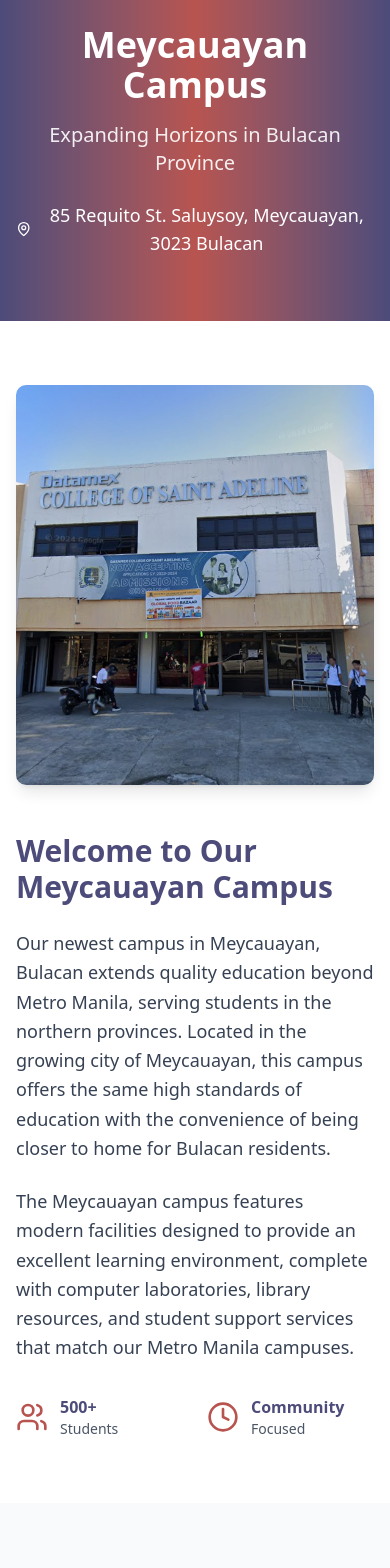
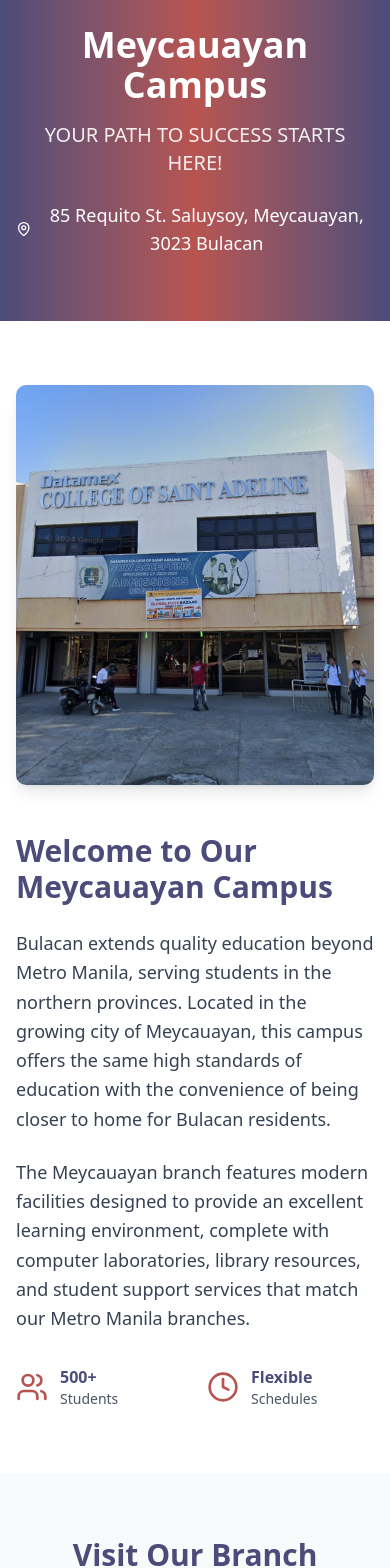
Before and after one commit to grnd-21/dcsaUI, a Next.js app: page /branches/meycauayan in a window 390 px wide. Shown: the part 300-1868 px from the top of the page. Built offline with nearby package versions, Linux system fonts and the light colour scheme.

Commit message:
Same as above

```diff
--- a/app/branches/caloocan/page.tsx
+++ b/app/branches/caloocan/page.tsx
@@ -15,7 +15,7 @@
             Caloocan Branch
           </h1>
           <p className="text-xl md:text-2xl mb-6 opacity-90">
-            YOUR PATH TO SUCCESS STARTS HERE
+            YOUR PATH TO SUCCESS STARTS HERE!
           </p>
           <div className="flex items-center justify-center gap-2 text-lg">
             <MapPin className="h-5 w-5" />
@@ -77,7 +77,7 @@
       <section className="py-16 px-4 bg-gray-50" data-aos="fade-up" data-aos-duration="500">
         <div className="max-w-6xl mx-auto">
           <h2 className="text-3xl md:text-4xl font-bold text-center text-[#4C4B7A] mb-12">
-            Visit Our Campus
+            Visit Our Branch
           </h2>
 
           <div className="grid lg:grid-cols-2 gap-12">
--- a/app/branches/fairview/page.tsx
+++ b/app/branches/fairview/page.tsx
@@ -68,7 +68,7 @@
       {/* Map and Contact Info */}
       <section className="py-16 px-4 bg-gray-50" data-aos="fade-up" data-aos-duration="500">
         <div className="max-w-6xl mx-auto">
-          <h2 className="text-3xl md:text-4xl font-bold text-center text-[#4C4B7A] mb-12">Visit Our Campus</h2>
+          <h2 className="text-3xl md:text-4xl font-bold text-center text-[#4C4B7A] mb-12">Visit Our Branch</h2>
 
           <div className="grid lg:grid-cols-2 gap-12">
             {/* Map */}
--- a/app/branches/meycauayan/page.tsx
+++ b/app/branches/meycauayan/page.tsx
@@ -1,7 +1,7 @@
 import Navbar from "@/components/ui/navbar"
 import Footer from "@/components/ui/footer"
 import { Card, CardContent } from "@/components/ui/card"
-import { MapPin, Phone, Clock, Users } from "lucide-react"
+import { MapPin, Phone, Clock, Users, Facebook } from "lucide-react"
 
 export default function MeycauayanBranch() {
   return (
@@ -12,7 +12,7 @@
       <section className="bg-gradient-to-r from-[#4C4B7A] via-[#B85450] to-[#4C4B7A] text-white py-16 px-4" data-aos="fade-down" data-aos-duration="500">
         <div className="max-w-6xl mx-auto text-center">
           <h1 className="text-4xl md:text-6xl font-bold mb-4">Meycauayan Campus</h1>
-          <p className="text-xl md:text-2xl mb-6 opacity-90">Expanding Horizons in Bulacan Province</p>
+          <p className="text-xl md:text-2xl mb-6 opacity-90">YOUR PATH TO SUCCESS STARTS HERE!</p>
           <div className="flex items-center justify-center gap-2 text-lg">
             <MapPin className="h-5 w-5" />
             <span>85 Requito St. Saluysoy, Meycauayan, 3023 Bulacan</span>
@@ -35,14 +35,14 @@
             <div>
               <h2 className="text-3xl md:text-4xl font-bold text-[#4C4B7A] mb-6">Welcome to Our Meycauayan Campus</h2>
               <p className="text-lg text-gray-700 mb-6 leading-relaxed">
-                Our newest campus in Meycauayan, Bulacan extends quality education beyond Metro Manila, serving students
+                Bulacan extends quality education beyond Metro Manila, serving students
                 in the northern provinces. Located in the growing city of Meycauayan, this campus offers the same high
                 standards of education with the convenience of being closer to home for Bulacan residents.
               </p>
               <p className="text-lg text-gray-700 mb-8 leading-relaxed">
-                The Meycauayan campus features modern facilities designed to provide an excellent learning environment,
+                The Meycauayan branch features modern facilities designed to provide an excellent learning environment,
                 complete with computer laboratories, library resources, and student support services that match our
-                Metro Manila campuses.
+                Metro Manila branches.
               </p>
 
               <div className="grid grid-cols-2 gap-6">
@@ -56,8 +56,8 @@
                 <div className="flex items-center gap-3">
                   <Clock className="h-8 w-8 text-[#B85450]" />
                   <div>
-                    <h3 className="font-semibold text-[#4C4B7A]">Community</h3>
-                    <p className="text-sm text-gray-600">Focused</p>
+                    <h3 className="font-semibold text-[#4C4B7A]">Flexible</h3>
+                    <p className="text-sm text-gray-600">Schedules</p>
                   </div>
                 </div>
               </div>
@@ -69,7 +69,7 @@
       {/* Map and Contact Info */}
       <section className="py-16 px-4 bg-gray-50" data-aos="fade-up" data-aos-duration="500">
         <div className="max-w-6xl mx-auto">
-          <h2 className="text-3xl md:text-4xl font-bold text-center text-[#4C4B7A] mb-12">Visit Our Campus</h2>
+          <h2 className="text-3xl md:text-4xl font-bold text-center text-[#4C4B7A] mb-12">Visit Our Branch</h2>
 
           <div className="grid lg:grid-cols-2 gap-12">
             {/* Map */}
@@ -83,7 +83,7 @@
                   allowFullScreen
                   loading="lazy"
                   referrerPolicy="no-referrer-when-downgrade"
-                  title="Meycauayan Campus Location"
+                  title="Meycauayan Branch Location"
                 ></iframe>
               </CardContent>
             </Card>
@@ -115,9 +115,7 @@
                     <div>
                       <h3 className="font-semibold text-[#4C4B7A] mb-2">Contact Information</h3>
                       <p className="text-gray-700 mb-2">
-                        Phone: (044) 456-7890
-                        <br />
-                        Mobile: +63 917 456 7890
+                        Mobile: +63 951 296-5086
                       </p>
                       <p className="text-gray-700">Email: meycauayan@datamex.edu.ph</p>
                     </div>
@@ -142,6 +140,27 @@
                   </div>
                 </CardContent>
               </Card>
+              <Card>
+                <CardContent className="p-6">
+                  <div className="flex items-start gap-4">
+                    <Facebook className="h-6 w-6 text-[#B85450] mt-1 flex-shrink-0" />
+                    <div>
+                      <h3 className="font-semibold text-[#4C4B7A] mb-2">Facebook Page</h3>
+                      <p className="text-gray-700">
+                        Datamex College of St. Adeline Meycauyan
+                        <a
+                          href="https://www.facebook.com/datamexcollegeofstadelinemeycauayan"
+                          target="_blank"
+                          rel="noopener noreferrer"
+                          className="flex items-center gap-2 text-[#B85450] hover:text-[#4C4B7A] transition-colors text-sm sm:text-base"
+                        >
+                          Follow us on Facebook
+                        </a>
+                      </p>
+                    </div>
+                  </div>
+                </CardContent>
+              </Card>
             </div>
           </div>
         </div>
--- a/app/branches/valenzuela/page.tsx
+++ b/app/branches/valenzuela/page.tsx
@@ -1,7 +1,7 @@
 import Navbar from "@/components/ui/navbar"
 import Footer from "@/components/ui/footer"
 import { Card, CardContent } from "@/components/ui/card"
-import { MapPin, Phone, Clock, Users } from "lucide-react"
+import { MapPin, Phone, Clock, Users, Facebook } from "lucide-react"
 
 export default function ValenzuelaBranch() {
   return (
@@ -11,8 +11,8 @@
       {/* Hero Banner */}
       <section className="bg-gradient-to-r from-[#B85450] via-[#4C4B7A] to-[#B85450] text-white py-16 px-4" data-aos="fade-down" data-aos-duration="500">
         <div className="max-w-6xl mx-auto text-center">
-          <h1 className="text-4xl md:text-6xl font-bold mb-4">Valenzuela Campus</h1>
-          <p className="text-xl md:text-2xl mb-6 opacity-90">Innovation and Learning in the Industrial Heart</p>
+          <h1 className="text-4xl md:text-6xl font-bold mb-4">Valenzuela Branch</h1>
+          <p className="text-xl md:text-2xl mb-6 opacity-90">YOUR PATH TO SUCCESS STARTS HERE!</p>
           <div className="flex items-center justify-center gap-2 text-lg">
             <MapPin className="h-5 w-5" />
             <span>2nd flr. Gotaco Bldg 2.32 MacArthur Highway, Valenzuela</span>
@@ -20,19 +20,19 @@
         </div>
       </section>
 
-      {/* Campus Description */}
+      {/* Branch Description */}
       <section className="py-16 px-4" data-aos="fade-up" data-aos-duration="500">
         <div className="max-w-6xl mx-auto">
           <div className="grid md:grid-cols-2 gap-12 items-center">
             <div>
-              <h2 className="text-3xl md:text-4xl font-bold text-[#4C4B7A] mb-6">Experience Our Valenzuela Campus</h2>
+              <h2 className="text-3xl md:text-4xl font-bold text-[#4C4B7A] mb-6">Experience Our Valenzuela Branch</h2>
               <p className="text-lg text-gray-700 mb-6 leading-relaxed">
-                Located along the busy MacArthur Highway, our Valenzuela campus serves students in one of Metro Manila's
+                Located along the busy MacArthur Highway, our Valenzuela Branch serves students in one of Metro Manila's
                 key industrial areas. This strategic location provides students with excellent opportunities for
                 internships and employment in various industries.
               </p>
               <p className="text-lg text-gray-700 mb-8 leading-relaxed">
-                The campus features modern facilities spread across multiple floors of the Gotaco Building, offering a
+                The branch features modern facilities spread across multiple floors of the Gotaco Building, offering a
                 conducive learning environment with easy access to transportation and commercial establishments.
               </p>
 
@@ -47,8 +47,8 @@
                 <div className="flex items-center gap-3">
                   <Clock className="h-8 w-8 text-[#B85450]" />
                   <div>
-                    <h3 className="font-semibold text-[#4C4B7A]">Industry</h3>
-                    <p className="text-sm text-gray-600">Partnerships</p>
+                    <h3 className="font-semibold text-[#4C4B7A]">Flexible</h3>
+                    <p className="text-sm text-gray-600">Schedules</p>
                   </div>
                 </div>
               </div>
@@ -114,11 +114,11 @@
                     <div>
                       <h3 className="font-semibold text-[#4C4B7A] mb-2">Contact Information</h3>
                       <p className="text-gray-700 mb-2">
-                        Phone: (02) 8345-6789
+                        Phone: 8292-7536
                         <br />
-                        Mobile: +63 917 345 6789
+                        Mobile: +63 906 650 8874
                       </p>
-                      <p className="text-gray-700">Email: valenzuela@datamex.edu.ph</p>
+                      <p className="text-gray-700">Email: Dcsa.valenzuela.2010@gmail.com</p>
                     </div>
                   </div>
                 </CardContent>
@@ -141,6 +141,27 @@
                   </div>
                 </CardContent>
               </Card>
+              <Card>
+                <CardContent className="p-6">
+                  <div className="flex items-start gap-4">
+                    <Facebook className="h-6 w-6 text-[#B85450] mt-1 flex-shrink-0" />
+                    <div>
+                      <h3 className="font-semibold text-[#4C4B7A] mb-2">Facebook Page</h3>
+                      <p className="text-gray-700">
+                        Datamex College of St. Adeline Valenzuela
+                        <a
+                          href="https://www.facebook.com/datamexcollegeofstadelinevalenzuela"
+                          target="_blank"
+                          rel="noopener noreferrer"
+                          className="flex items-center gap-2 text-[#B85450] hover:text-[#4C4B7A] transition-colors text-sm sm:text-base"
+                        >
+                          Follow us on Facebook
+                        </a>
+                      </p>
+                    </div>
+                  </div>
+                </CardContent>
+              </Card>
             </div>
           </div>
         </div>
```
